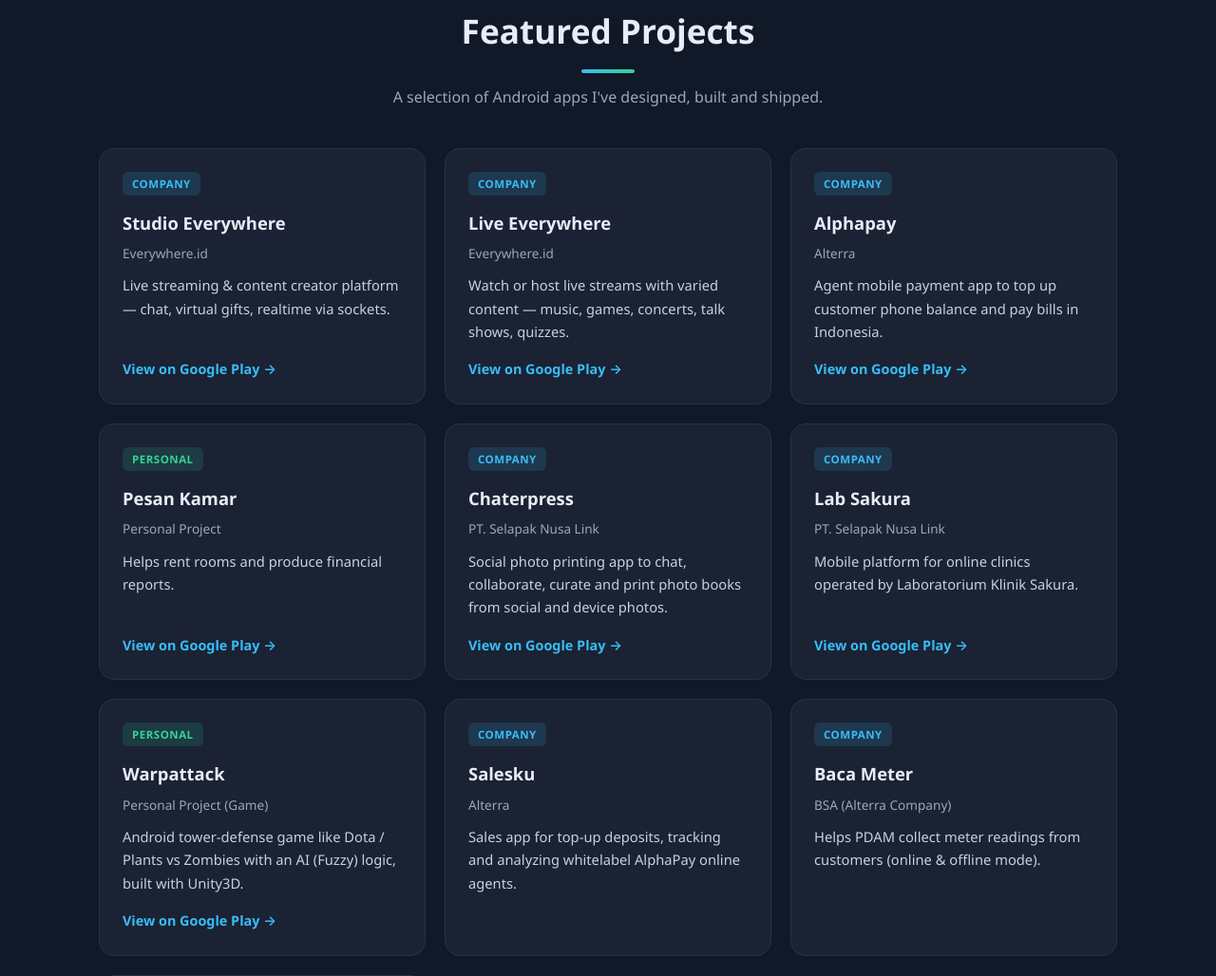
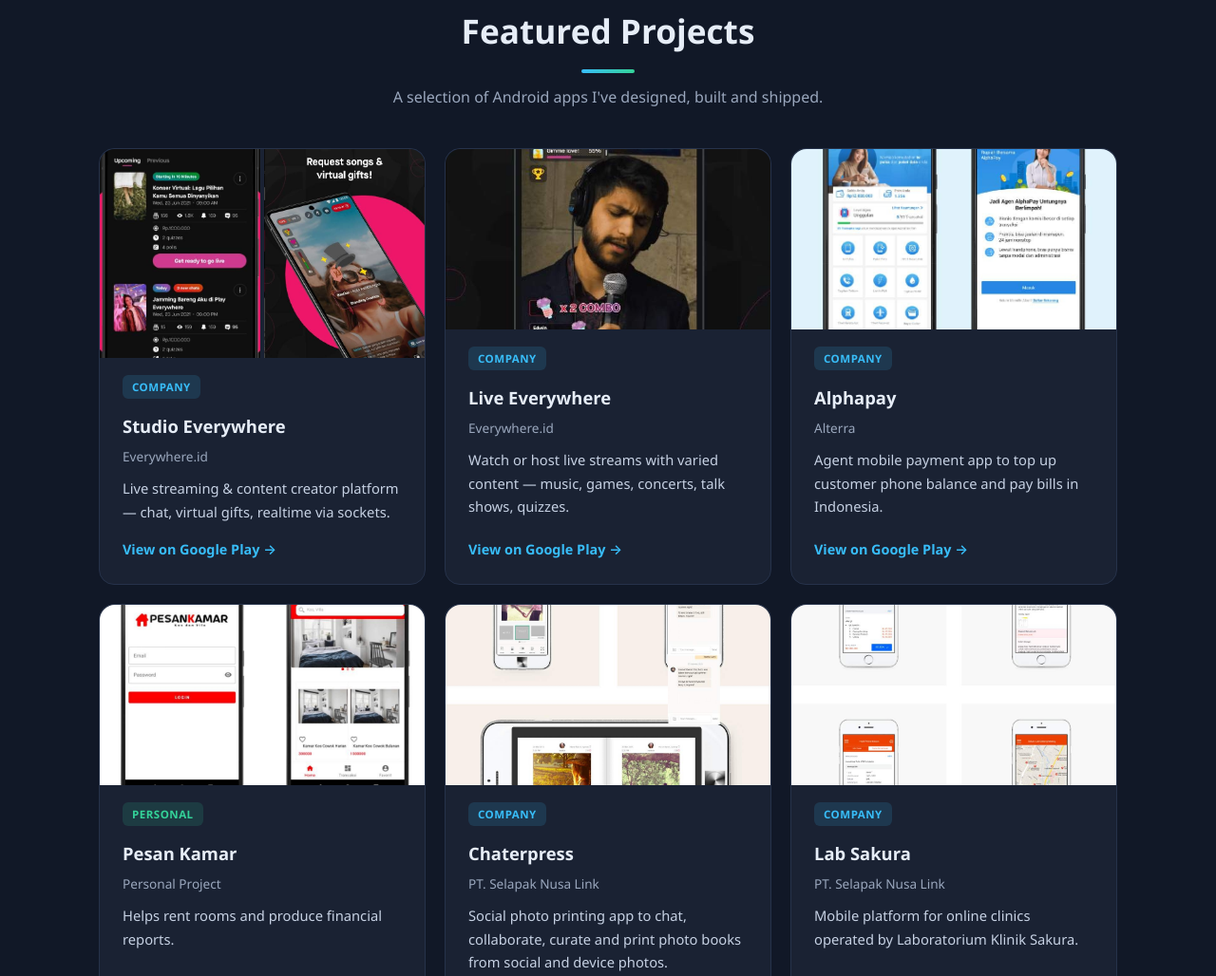
Before and after one commit to hadilo/hadilo.github.io, a plain HTML site: page index.html in a window 1280 px wide. Shown: the part 4155-5183 px from the top of the page at 95% size. Drawn offline with Linux system fonts and the light colour scheme.

Commit message:
feat: add project screenshots to Featured Projects cards

```diff
--- a/script.js
+++ b/script.js
@@ -173,43 +173,53 @@
   ];
 
   var projects = [
-    { name: "Studio Everywhere", company: { en: "Everywhere.id", id: "Everywhere.id" }, badge: "company",
+    { name: "Studio Everywhere",
+      img: ["assets/portofolio/studio-everywhere-1.jpg", "assets/portofolio/studio-everywhere-2.jpg"], company: { en: "Everywhere.id", id: "Everywhere.id" }, badge: "company",
       desc: { en: "Live streaming & content creator platform — chat, virtual gifts, realtime via sockets.",
               id: "Platform live streaming untuk content creator — chat, virtual gift, realtime via socket." },
       link: "https://play.google.com/store/apps/details?id=com.gostream.android" },
-    { name: "Live Everywhere", company: { en: "Everywhere.id", id: "Everywhere.id" }, badge: "company",
+    { name: "Live Everywhere",
+      img: "assets/portofolio/live-everywhere.jpg", company: { en: "Everywhere.id", id: "Everywhere.id" }, badge: "company",
       desc: { en: "Watch or host live streams with varied content — music, games, concerts, talk shows, quizzes.",
               id: "Menonton atau mengadakan live streaming dari berbagai konten — musik, game, konser, talk show, kuis." },
       link: "https://play.google.com/store/apps/details?id=com.goplay.android" },
-    { name: "Alphapay", company: { en: "Alterra", id: "Alterra" }, badge: "company",
+    { name: "Alphapay",
+      img: "assets/portofolio/alphapay.jpg", company: { en: "Alterra", id: "Alterra" }, badge: "company",
       desc: { en: "Agent mobile payment app to top up customer phone balance and pay bills in Indonesia.",
               id: "Aplikasi pembayaran mobile agent untuk top up pulsa pelanggan dan bayar tagihan di Indonesia." },
       link: "https://play.google.com/store/apps/details?id=com.sepulsa.alphapay" },
-    { name: "Pesan Kamar", company: { en: "Personal Project", id: "Proyek Pribadi" }, badge: "personal",
+    { name: "Pesan Kamar",
+      img: "assets/portofolio/pesan-kamar.jpg", company: { en: "Personal Project", id: "Proyek Pribadi" }, badge: "personal",
       desc: { en: "Helps rent rooms and produce financial reports.",
               id: "Membantu menyewakan kamar dan membuat laporan keuangan." },
       link: "https://play.google.com/store/apps/details?id=com.pesankamar.rooms" },
-    { name: "Chaterpress", company: { en: "PT. Selapak Nusa Link", id: "PT. Selapak Nusa Link" }, badge: "company",
+    { name: "Chaterpress",
+      img: "assets/portofolio/chaterpress.jpg", company: { en: "PT. Selapak Nusa Link", id: "PT. Selapak Nusa Link" }, badge: "company",
       desc: { en: "Social photo printing app to chat, collaborate, curate and print photo books from social and device photos.",
               id: "Aplikasi cetak foto sosial untuk chat, berkolaborasi, kurasi dan mencetak photo book dari foto sosial & perangkat." },
       link: "https://play.google.com/store/apps/details?id=com.chaterpress.photoprinting" },
-    { name: "Lab Sakura", company: { en: "PT. Selapak Nusa Link", id: "PT. Selapak Nusa Link" }, badge: "company",
+    { name: "Lab Sakura",
+      img: "assets/portofolio/lab-sakura.jpg", company: { en: "PT. Selapak Nusa Link", id: "PT. Selapak Nusa Link" }, badge: "company",
       desc: { en: "Mobile platform for online clinics operated by Laboratorium Klinik Sakura.",
               id: "Platform mobile untuk klinik online yang dioperasikan Laboratorium Klinik Sakura." },
       link: "https://play.google.com/store/apps/details?id=com.biosys.labsakura" },
-    { name: "Warpattack", company: { en: "Personal Project (Game)", id: "Proyek Pribadi (Game)" }, badge: "personal",
+    { name: "Warpattack",
+      img: "assets/portofolio/warpattack.png", company: { en: "Personal Project (Game)", id: "Proyek Pribadi (Game)" }, badge: "personal",
       desc: { en: "Android tower-defense game like Dota / Plants vs Zombies with an AI (Fuzzy) logic, built with Unity3D.",
               id: "Game Android tower-defense seperti Dota / Plants vs Zombies dengan logika AI (Fuzzy), dibangun dengan Unity3D." },
       link: "https://play.google.com/store/apps/details?id=com.sinaurobot.warpattack" },
-    { name: "Salesku", company: { en: "Alterra", id: "Alterra" }, badge: "company",
+    { name: "Salesku",
+      img: "assets/portofolio/salesku.jpg", company: { en: "Alterra", id: "Alterra" }, badge: "company",
       desc: { en: "Sales app for top-up deposits, tracking and analyzing whitelabel AlphaPay online agents.",
               id: "Aplikasi sales untuk top up deposit, melacak dan menganalisis agen online whitelabel AlphaPay." },
       link: "" },
-    { name: "Baca Meter", company: { en: "BSA (Alterra Company)", id: "BSA (Perusahaan Alterra)" }, badge: "company",
+    { name: "Baca Meter",
+      img: "assets/portofolio/baca-meter.jpg", company: { en: "BSA (Alterra Company)", id: "BSA (Perusahaan Alterra)" }, badge: "company",
       desc: { en: "Helps PDAM collect meter readings from customers (online & offline mode).",
               id: "Membantu PDAM mengumpulkan angka meteran pelanggan (mode online & offline)." },
       link: "" },
-    { name: "Loket Mobile", company: { en: "BSA (Alterra Company)", id: "BSA (Perusahaan Alterra)" }, badge: "company",
+    { name: "Loket Mobile",
+      img: "assets/portofolio/loket-mobile.jpg", company: { en: "BSA (Alterra Company)", id: "BSA (Perusahaan Alterra)" }, badge: "company",
       desc: { en: "Helps PDAM collect bills from customers (online & offline mode).",
               id: "Membantu PDAM menagih tagihan pelanggan (mode online & offline)." },
       link: "" }
@@ -270,8 +280,18 @@
       var link = p.link
         ? '<a class="project-link" href="' + p.link + '" target="_blank" rel="noopener">' + t("projects.view") + ' →</a>'
         : "";
+      var imgs = Array.isArray(p.img) ? p.img : (p.img ? [p.img] : []);
+      var imgBox = "";
+      if (imgs.length) {
+        var thumbs = imgs.map(function (src) {
+          return '<img src="' + src + '" alt="' + p.name + ' screenshot" loading="lazy" />';
+        }).join("");
+        imgBox = '<div class="' + (imgs.length > 1 ? "project-thumbs" : "project-img") + '">' + thumbs + '</div>';
+      }
       return '<article class="project-card reveal">' +
+        imgBox +
         '<span class="project-badge ' + badgeCls + '">' + badgeText + '</span>' +
+
         '<h3 class="project-title">' + p.name + '</h3>' +
         '<p class="project-org">' + p.company[currentLang] + '</p>' +
         '<p class="project-desc">' + p.desc[currentLang] + '</p>' + link +
--- a/styles.css
+++ b/styles.css
@@ -363,3 +363,33 @@
 @media (max-width: 480px) {
   .tl-date { margin-left: 0; width: 100%; }
 }
+/* ===== Project images ===== */
+.project-img {
+  margin: -24px -24px 18px;
+  border-radius: var(--radius) var(--radius) 0 0;
+  overflow: hidden;
+}
+.project-img img {
+  width: 100%;
+  height: 190px;
+  object-fit: cover;
+  display: block;
+}
+.project-thumbs {
+  display: grid;
+  grid-template-columns: 1fr 1fr;
+  gap: 4px;
+  margin: -24px -24px 18px;
+  border-radius: var(--radius) var(--radius) 0 0;
+  overflow: hidden;
+}
+.project-thumbs img {
+  width: 100%;
+  height: 220px;
+  object-fit: cover;
+  display: block;
+}
+@media (max-width: 520px) {
+  .project-thumbs { grid-template-columns: 1fr; }
+  .project-thumbs img { height: 200px; }
+}
```
Also changed, not shown: assets/portofolio/alphapay.jpg (added), assets/portofolio/baca-meter.jpg (added), assets/portofolio/chaterpress.jpg (added), assets/portofolio/lab-sakura.jpg (added), assets/portofolio/live-everywhere.jpg (added), assets/portofolio/loket-mobile.jpg (added), assets/portofolio/pesan-kamar.jpg (added), assets/portofolio/salesku.jpg (added), assets/portofolio/studio-everywhere-1.jpg (added), assets/portofolio/studio-everywhere-2.jpg (added), assets/portofolio/warpattack.png (added), 1 other file.
